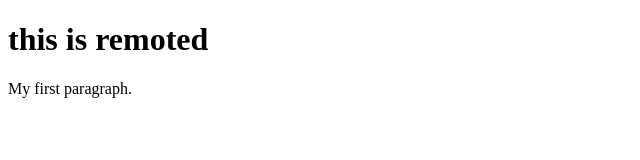
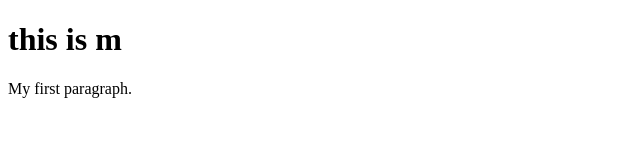
Before and after one commit to pogakuramanjan04/p3, a plain HTML site: page index.html in a window 1280 px wide. Shown: the whole page, without its empty margins (0-640 px from the left). Drawn offline with Linux system fonts and the light colour scheme.

Commit message:
local commit

```diff
--- a/index.html
+++ b/index.html
@@ -2,7 +2,7 @@
 <html>
 <body>
 
-<h1>this is remoted</h1>
+<h1>this is m</h1>
 <p>My first paragraph.</p>
 
 </body>
```
